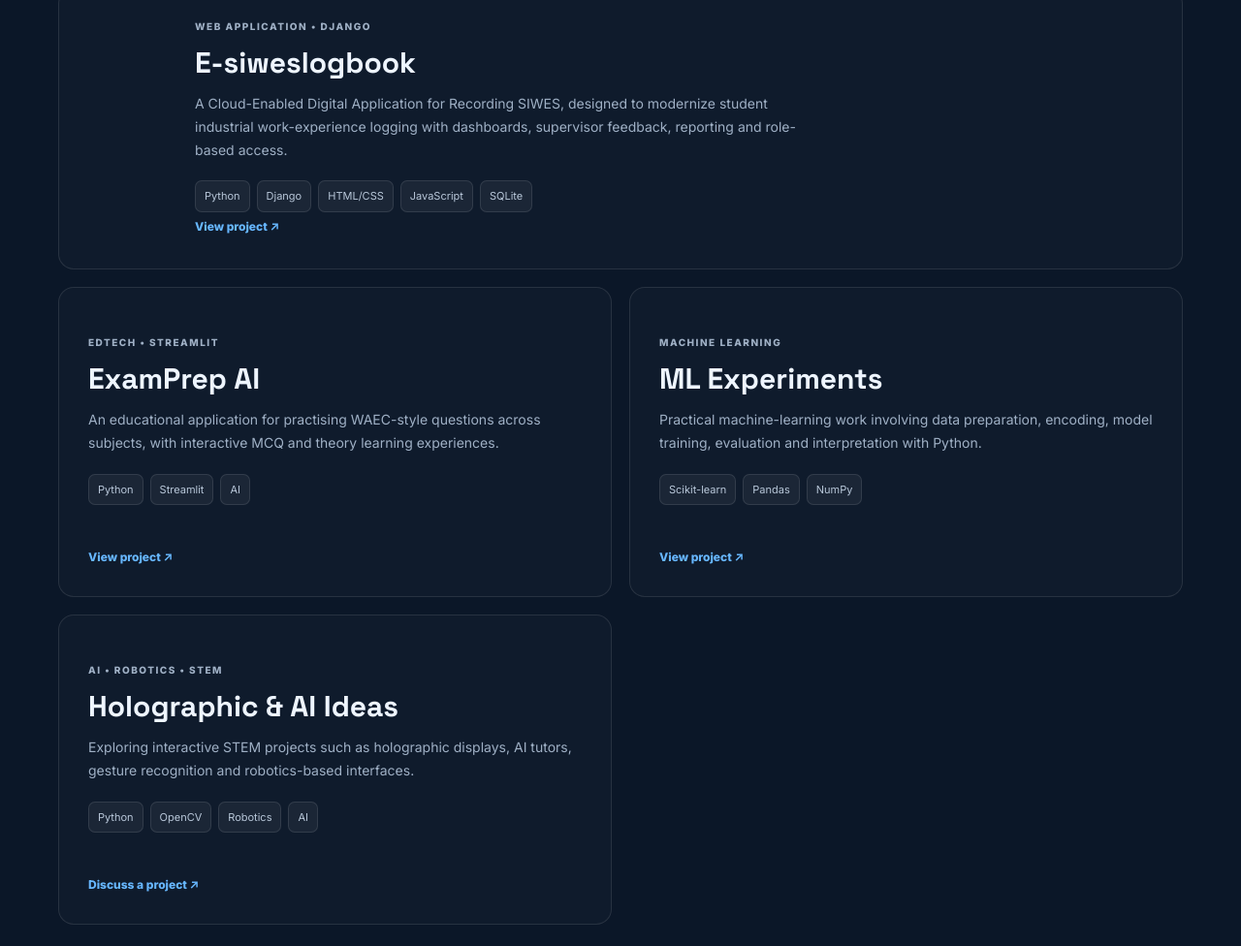
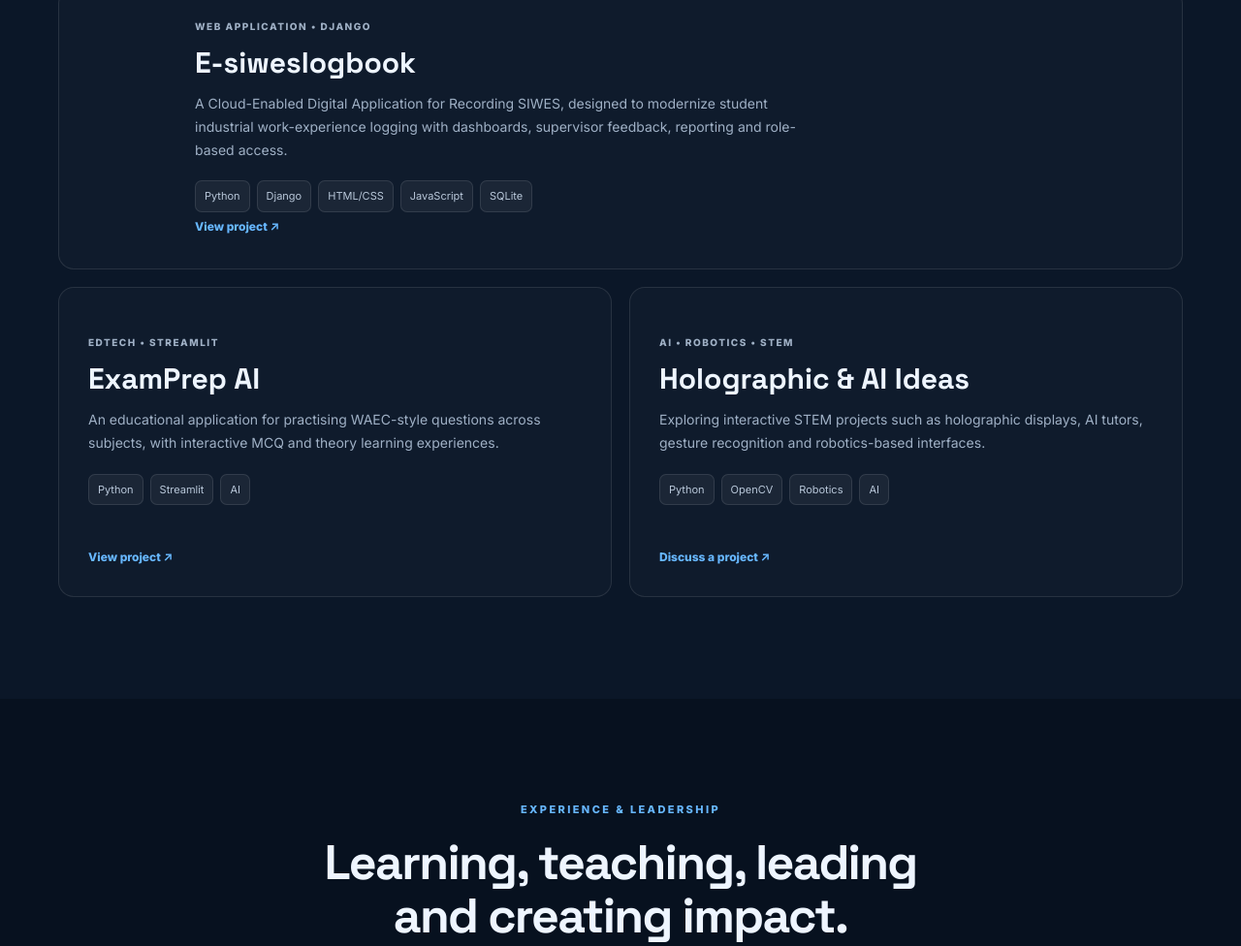
Before and after one commit to TIPAINEN-03/Portfolio, a plain HTML site: page tipainen_portfolio/index.html in a window 1280 px wide. Shown: the part 3292-4268 px from the top of the page at 97% size. Drawn offline with Linux system fonts and the light colour scheme.

Commit message:
Change portfolio description and project links
Updated the portfolio description and modified project links.

```diff
--- a/tipainen_portfolio/index.html
+++ b/tipainen_portfolio/index.html
@@ -3,7 +3,7 @@
 <head>
   <meta charset="UTF-8" />
   <meta name="viewport" content="width=device-width, initial-scale=1.0" />
-  <meta name="description" content="Tipainen's academic and technical portfolio — software engineering, Python, machine learning, STEM education and projects." />
+  <meta name="description" content="Inioluwa's academic and technical portfolio — software engineering, Python, machine learning, STEM education and projects." />
   <title>Tipainen | Software Engineering & AI Portfolio</title>
   <link rel="preconnect" href="https://fonts.googleapis.com">
   <link rel="preconnect" href="https://fonts.gstatic.com" crossorigin>
@@ -193,16 +193,7 @@
             <h3>ExamPrep AI</h3>
             <p>An educational application for practising WAEC-style questions across subjects, with interactive MCQ and theory learning experiences.</p>
             <div class="tags"><span>Python</span><span>Streamlit</span><span>AI</span></div>
-            <a href="#" class="project-link" data-placeholder="Add your WAEC Tutor GitHub/demo link">View project ↗</a>
-          </article>
-
-          <article class="project-card reveal">
-            <div class="project-number"></div>
-            <p class="project-type">MACHINE LEARNING</p>
-            <h3>ML Experiments</h3>
-            <p>Practical machine-learning work involving data preparation, encoding, model training, evaluation and interpretation with Python.</p>
-            <div class="tags"><span>Scikit-learn</span><span>Pandas</span><span>NumPy</span></div>
-            <a href="#" class="project-link" data-placeholder="Add your ML repository link">View project ↗</a>
+            <a href="#" class="project-link" >View project ↗</a>
           </article>
 
           <article class="project-card reveal">
@@ -366,7 +357,6 @@
 
 
 
-
     <section class="section cta-section">
       <div class="container cta-box reveal">
         <p class="eyebrow">OPEN TO OPPORTUNITIES</p>
@@ -390,9 +380,9 @@
           <a href="https://github.com/TIPAINEN-03" target="_blank" rel="noopener" class="contact-row">
             <span class="contact-label">GitHub</span><span>github.com/TIPAINEN-03 ↗</span>
           </a>
-          <a href="https://www.linkedin.com/" target="_blank" rel="noopener" class="contact-row">
+          <!-- <a href="https://www.linkedin.com/" target="_blank" rel="noopener" class="contact-row">
             <span class="contact-label">LinkedIn</span><span>linkedin.com/in/yourusername ↗</span>
-          </a>
+          </a> -->
           <div class="contact-row"><span class="contact-label">Location</span><span>Ibadan, Nigeria</span></div>
           <a href="OMOLAYO Inioluwa Jemima Resume.pdf" class="btn btn-secondary full-width" data-placeholder="Add your résumé PDF link">Download Résumé</a>
         </div>
```
